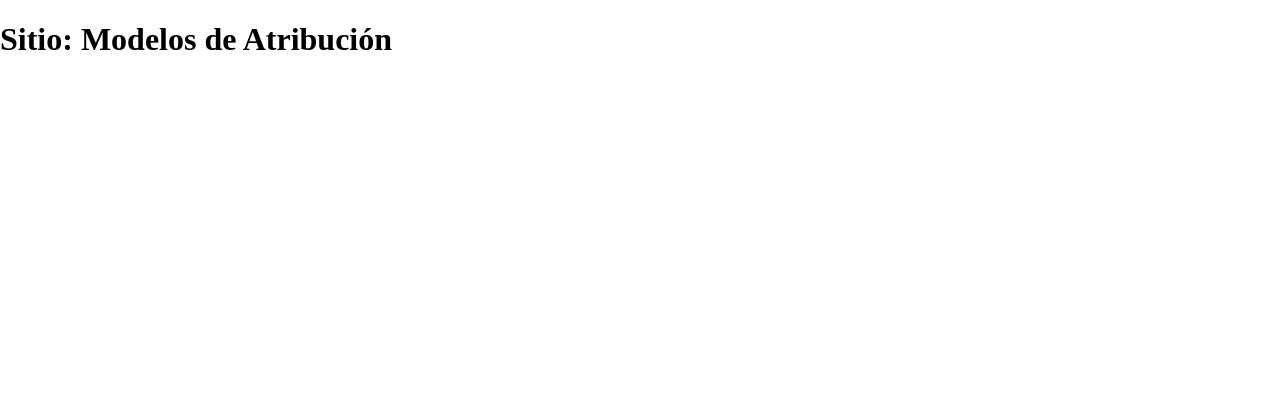
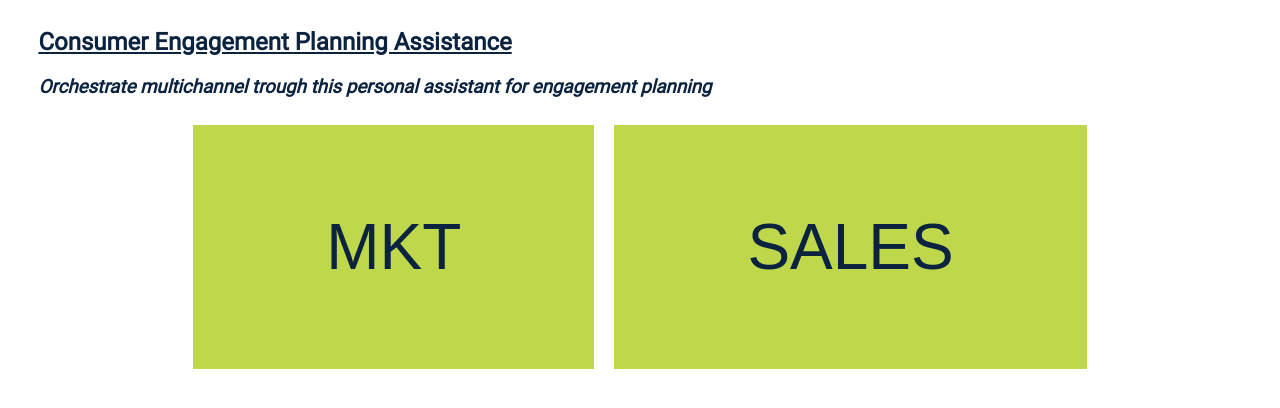
Before and after one commit to Angellomon/msd-modelo-de-atribucion, a SvelteKit app: page / in a window 1280 px wide. Shown: the top 408 px of the page. Built offline with nearby package versions, Linux system fonts and the light colour scheme.

Commit message:
feat(routes): impl index

```diff
--- a/src/routes/+layout.svelte
+++ b/src/routes/+layout.svelte
@@ -2,4 +2,16 @@
 	import './styles.css';
 </script>
 
-<slot />
+<div>
+	<nav>
+		<h1><u>Consumer Engagement Planning Assistance</u></h1>
+		<h3><i>Orchestrate multichannel trough this personal assistant for engagement planning</i></h3>
+	</nav>
+	<slot />
+</div>
+
+<style>
+	nav {
+		padding: 1vh 3vw;
+	}
+</style>
--- a/src/routes/+page.svelte
+++ b/src/routes/+page.svelte
@@ -1 +1,28 @@
-<h1>Sitio: Modelos de Atribución</h1>
+<script>
+	import ActivityButton from '$lib/activity-button.svelte';
+</script>
+
+<main>
+	<div class="main-buttons">
+		<ActivityButton path="/mkt">MKT</ActivityButton>
+		<ActivityButton path="/sales">SALES</ActivityButton>
+	</div>
+</main>
+
+<style>
+	main {
+		height: 100vh;
+	}
+
+	div.main-buttons {
+		display: flex;
+		flex-direction: row;
+		flex-wrap: wrap;
+		gap: 20px;
+
+		justify-content: center;
+		align-items: center;
+
+		width: 100%;
+	}
+</style>
--- a/src/routes/styles.css
+++ b/src/routes/styles.css
@@ -1,3 +1,8 @@
+@font-face {
+	font-family: 'Roboto Regular';
+	src: url('/fonts/Roboto/Roboto-Regular.ttf');
+}
+
 :root {
 	--verde-msd: #00857c;
 	--verde-vivo-msd: #bed74b;
@@ -5,4 +10,7 @@
 
 	--fondo-claro: #f7f7f7;
 	--fondo-obscuro: #9e9e9e;
+
+	font-family: 'Roboto Regular';
+	color: var(--azul-msd);
 }
```
